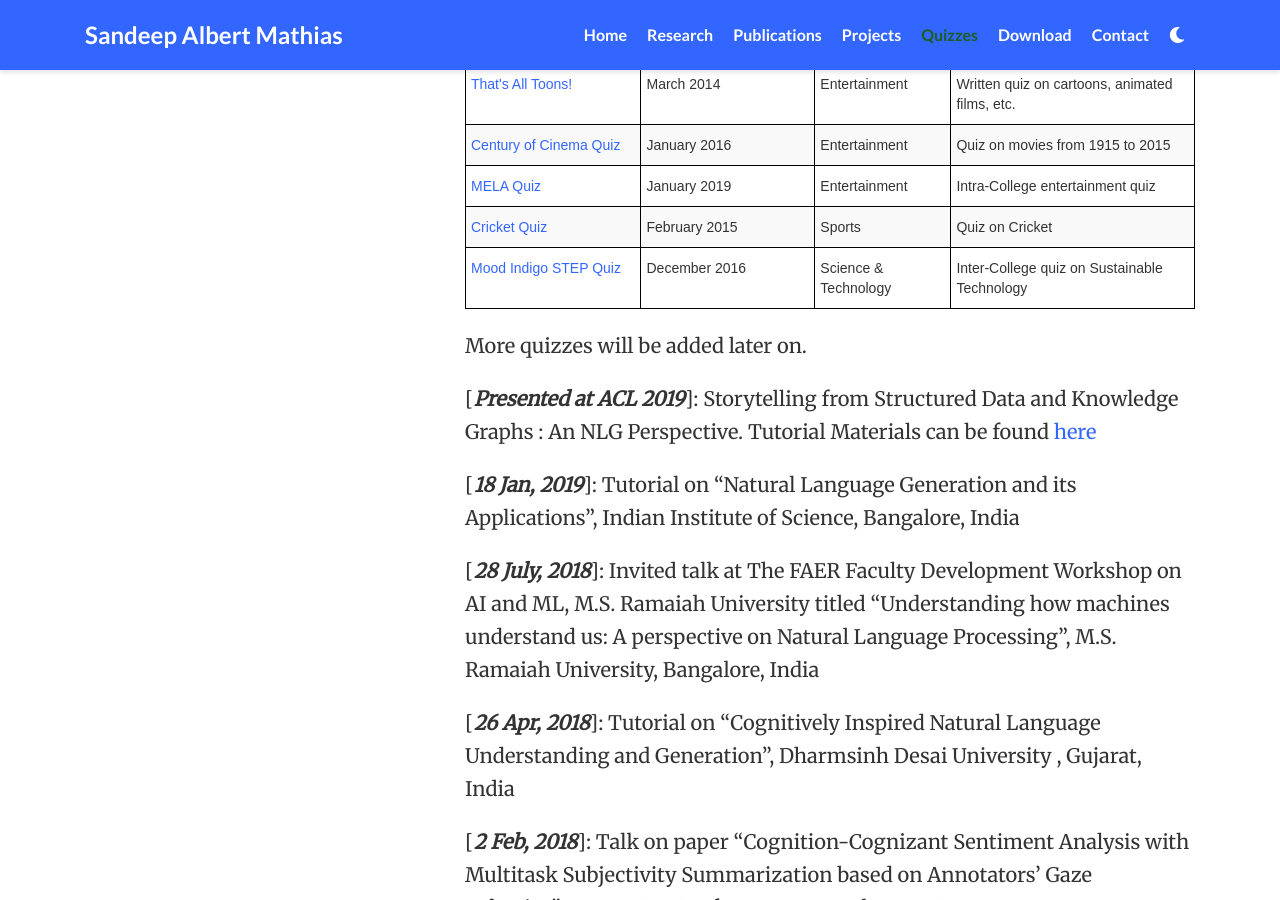
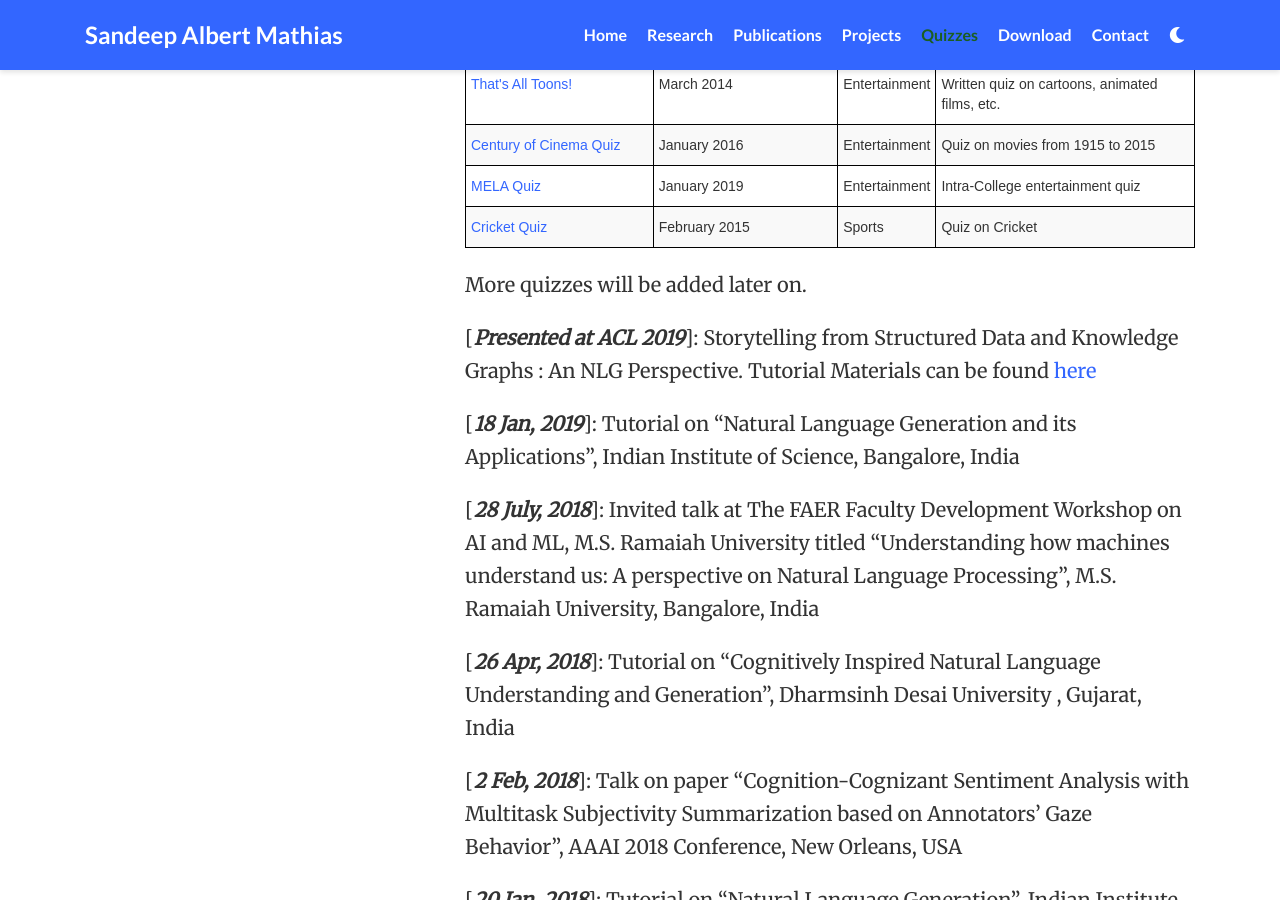
Before and after one commit to lwsam/lwsam.github.io, a Jekyll site: the page index.html, which Jekyll copies as it is, in a window 1280 px wide and 900 px high, scrolled down 4416 px. Built offline with Jekyll 4.4.1, drawn with Linux system fonts in a browser that asks for light colours; nearby versions of some CDN libraries; Markdown is read by kramdown in place of the engine named in the settings; a style sheet for code colours, icons or effects is not loaded.

Commit message:
Update index.html

```diff
--- a/index.html
+++ b/index.html
@@ -388,12 +388,6 @@
     <td class="tg-0lax">Sports</td>
     <td class="tg-0lax">Quiz on Cricket</td>
   </tr>
-  <tr>
-    <td class="tg-0lax"><a href="/quizzes/All Things BLUE.zip">Mood Indigo STEP Quiz</td>
-    <td class="tg-0lax">December 2016</td>
-    <td class="tg-0lax">Science &amp; Technology</td>
-    <td class="tg-0lax">Inter-College quiz on Sustainable Technology</td>
-  </tr>
 </tbody>
 </table>
 	</p>
```
